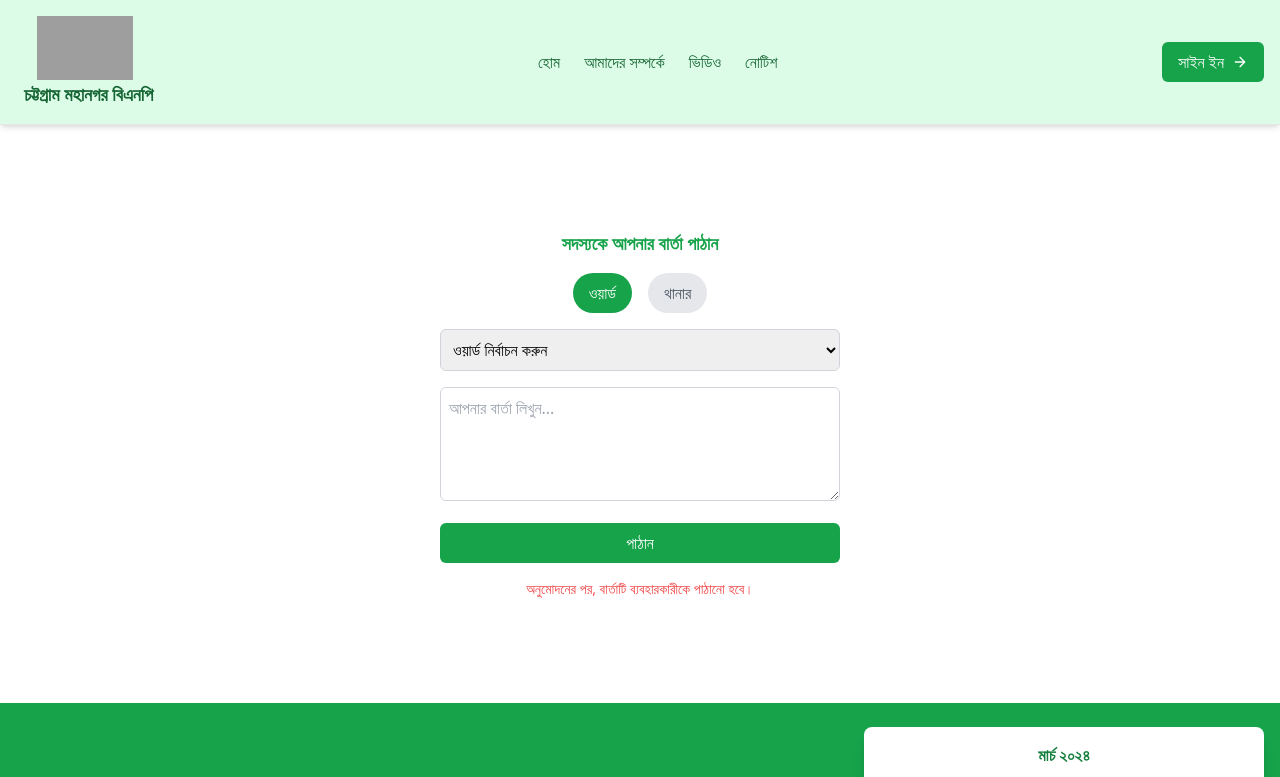
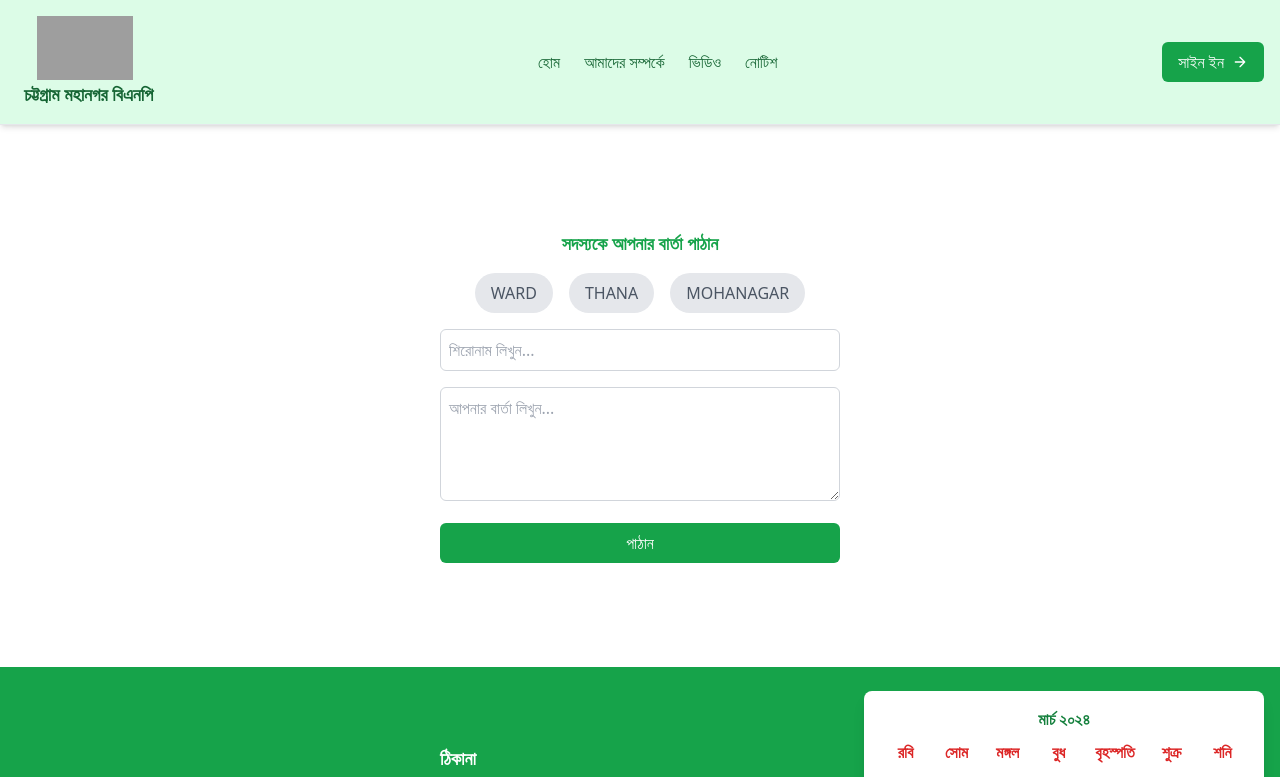
Before and after one commit to jhtanjim/Chattogram-Mohanagar-Bnp, a React (Vite) app: page /messageSend in a window 1280 px wide. Shown: the top 777 px of the page. Built offline with nearby package versions, Linux system fonts and the light colour scheme; no server answers; grey boxes are pictures that could not be loaded.

Commit message:
done notice

```diff
--- a/src/(auth)/signIn/signIn.jsx
+++ b/src/(auth)/signIn/signIn.jsx
@@ -44,7 +44,7 @@ const SignIn = () => {
           confirmButtonColor: "#16A34A",
         });
         login(result.token, result.user); // Log in the user using the context's login method
-        navigate("/"); // Navigate to the home page
+        navigate("/dashBoard"); // Navigate to the home page
       } else {
         Swal.fire({
           icon: "error",
--- a/src/(auth)/signUp/signUp.jsx
+++ b/src/(auth)/signUp/signUp.jsx
@@ -172,7 +172,7 @@ const SignUp = () => {
           login(result.token, result.user);
 
           // Redirect after successful signup
-          navigate("/");
+          navigate("/dashBoard");
         });
 
         console.log("Form submitted successfully:", result);
--- a/src/pages/dashBoard/messageSend/messageSend.jsx
+++ b/src/pages/dashBoard/messageSend/messageSend.jsx
@@ -1,69 +1,127 @@
 import { useState } from "react";
+import Swal from "sweetalert2";
 
 const MessageSend = () => {
-  const [selected, setSelected] = useState("ward");
+  const [selected, setSelected] = useState("");
+  const [message, setMessage] = useState("");
+  const [title, setTitle] = useState("");
+  const [loading, setLoading] = useState(false);
+  const [error, setError] = useState(null);
+
+  const userToken = localStorage.getItem("token");
+  console.log("User Token:", userToken);
+
+  const handleSubmit = async (e) => {
+    e.preventDefault();
+    if (!message || !title) {
+      setError("সব তথ্য পূরণ করুন");
+      Swal.fire({
+        icon: "error",
+        title: "ত্রুটি!",
+        text: "সব তথ্য পূরণ করুন",
+      });
+      return;
+    }
+    setLoading(true);
+    setError(null);
+
+    const NoticeType = {
+      groupType: selected,
+      title,
+      message,
+    };
+
+    console.log("NoticeType being sent:", NoticeType);
+
+    try {
+      const response = await fetch(
+        "https://bnp-api-9oht.onrender.com/notices",
+        {
+          method: "POST",
+          headers: {
+            "Content-Type": "application/json",
+            Authorization: `Bearer ${userToken}`,
+          },
+          body: JSON.stringify(NoticeType),
+        }
+      );
+
+      if (!response.ok) {
+        const errorData = await response.json();
+        throw new Error(errorData.message || "বার্তা পাঠাতে ব্যর্থ হয়েছে");
+      }
+
+      Swal.fire({
+        icon: "success",
+        title: "সফল!",
+        text: "বার্তা সফলভাবে পাঠানো হয়েছে!",
+      });
+
+      setMessage("");
+      setTitle("");
+    } catch (err) {
+      setError(err.message);
+      Swal.fire({
+        icon: "error",
+        title: "ত্রুটি!",
+        text: err.message,
+      });
+    } finally {
+      setLoading(false);
+    }
+  };
 
   return (
     <div className="max-w-md mx-auto p-6 my-20 bg-white rounded-md">
       <h3 className="text-lg font-semibold text-green-600 mb-4 text-center">
         সদস্যকে আপনার বার্তা পাঠান
       </h3>
+      <form onSubmit={handleSubmit}>
         <div className="flex justify-center space-x-4 mb-4">
-        <label className="flex items-center cursor-pointer">
+          {["WARD", "THANA", "MOHANAGAR"].map((type) => (
+            <label key={type} className="flex items-center cursor-pointer">
               <input
                 type="radio"
                 name="type"
-            value="ward"
-            checked={selected === "ward"}
-            onChange={() => setSelected("ward")}
+                value={type}
+                checked={selected === type}
+                onChange={() => setSelected(type)}
                 className="hidden"
               />
               <span
                 className={`px-4 py-2 rounded-full ${
-              selected === "ward"
-                ? "bg-green-600 text-white"
-                : "bg-yellow-500 text-gray-600"
-            }`}
-          >
-            ওয়ার্ড
-          </span>
-        </label>
-        <label className="flex items-center cursor-pointer">
-          <input
-            type="radio"
-            name="type"
-            value="thana"
-            checked={selected === "thana"}
-            onChange={() => setSelected("thana")}
-            className="hidden"
-          />
-          <span
-            className={`px-4 py-2 rounded-full ${
-              selected === "thana"
+                  selected === type
                     ? "bg-green-600 text-white"
                     : "bg-gray-200 text-gray-600"
                 }`}
               >
-            থানার
+                {type}
               </span>
             </label>
+          ))}
         </div>
-      <select className="w-full p-2 mb-4 border border-gray-300 rounded-md focus:outline-none focus:ring-2 focus:ring-green-500">
-        <option value="">ওয়ার্ড নির্বাচন করুন</option>
-        <option value="1">ওয়ার্ড ১</option>
-        <option value="2">ওয়ার্ড ২</option>
-      </select>
+        <input
+          type="text"
+          placeholder="শিরোনাম লিখুন..."
+          className="w-full p-2 mb-4 border border-gray-300 rounded-md"
+          value={title}
+          onChange={(e) => setTitle(e.target.value)}
+        />
         <textarea
           placeholder="আপনার বার্তা লিখুন..."
-        className="w-full p-2 mb-4 border border-gray-300 rounded-md focus:outline-none focus:ring-2 focus:ring-green-500"
+          className="w-full p-2 mb-4 border border-gray-300 rounded-md"
           rows="4"
+          value={message}
+          onChange={(e) => setMessage(e.target.value)}
         />
-      <button className="w-full bg-green-600 text-white py-2 rounded-md hover:bg-green-700">
-        পাঠান
+        <button
+          type="submit"
+          className="w-full bg-green-600 text-white py-2 rounded-md hover:bg-green-700"
+          disabled={loading}
+        >
+          {loading ? "পাঠানো হচ্ছে..." : "পাঠান"}
         </button>
-      <p className="mt-4 text-sm text-center text-red-500">
-        অনুমোদনের পর, বার্তাটি ব্যবহারকারীকে পাঠানো হবে।
-      </p>
+      </form>
     </div>
   );
 };
--- a/src/pages/dashBoard/noticeBoard/noticeBoard.jsx
+++ /dev/null
@@ -1,39 +0,0 @@
-import React from "react";
-
-const NoticeBoard = () => {
-  return (
-    <div className="my-20">
-      <h1 className="font-bold text-xl text-center mb-4">নোটিশ বোর্ড</h1>
-
-      {/* Board Wrapper */}
-      <div className="space-y-4">
-        {[...Array(4)].map((_, index) => (
-          <div
-            key={index}
-            className="lg:flex overflow-x-auto scrollbar-thin scrollbar-thumb-gray-400 scrollbar-track-gray-200"
-          >
-            {/* Card 1 */}
-            <div className="border border-black w-full lg:w-[25%] bg-[#DCFCE7] p-4 flex items-center justify-center min-w-[200px]">
-              <h1 className="text-lg font-semibold">অ্যাডমিন</h1>
-            </div>
-            {/* Card 2 */}
-            <div className="border border-black w-full lg:w-[50%] bg-[#DCFCE7] p-4 flex items-center justify-center min-w-[300px]">
-              <p className="text-start text-sm font-semibold">
-                লোরেম ইপসাম ডোলর সিট আমেট কনসেকটেটুর adipisicing এলিট।
-                লাউডান্টিয়াম ইন, আইডি কুয়াম নেকুয়ে অট অফিশিয়া। নাতুস, মাইনাস
-                কুম অবক্যাকাটি ব্ল্যান্ডিতিস ডেসেরুন্ত এলিগেন্দি ইপসাম কোরাপ্টি
-                ভেরিটেটিস, মোল্লিতিয়া, মলেস্তিয়ে ভোলুপট্যাটেম সিন্ট নেকুয়ে!
-              </p>
-            </div>
-            {/* Card 3 */}
-            <div className="border border-black w-full lg:w-[25%] bg-[#DCFCE7] p-4 flex items-center justify-center min-w-[200px]">
-              <h1 className="text-lg font-semibold">অ্যাডমিন</h1>
-            </div>
-          </div>
-        ))}
-      </div>
-    </div>
-  );
-};
-
-export default NoticeBoard;
--- a/src/pages/dashBoard/noticeBoard/page.jsx
+++ /dev/null
@@ -1,12 +0,0 @@
-import React from "react";
-import NoticeBoard from "./noticeBoard";
-
-const page = () => {
-  return (
-    <div className="max-w-screen-xl lg:mx-auto mx-4">
-      <NoticeBoard />
-    </div>
-  );
-};
-
-export default page;
```
Also changed, not shown: src/pages/Shared/noticeBoard/noticeBoard.jsx (+80 -8 lines). Lines whose indentation alone changed are shown as unchanged.
